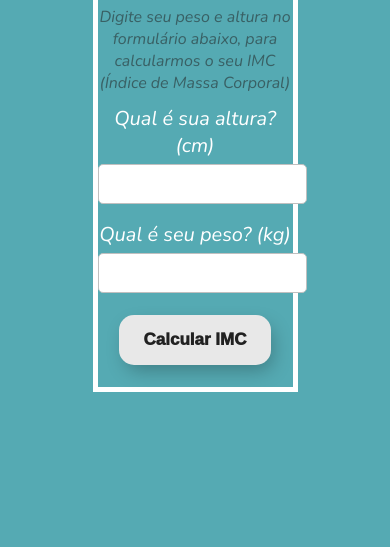
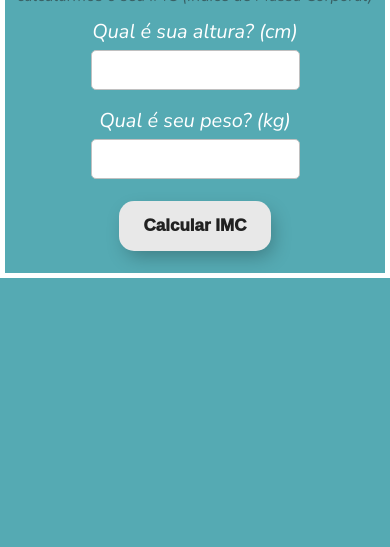
Before and after one commit to victorzambelli/calculadora_imc, a plain HTML site: page index.html in a window 390 px wide. Shown: the part 297-844 px from the top of the page. Drawn offline with nearby package versions, Linux system fonts and the light colour scheme.

Commit message:
Responsive fix

```diff
--- a/style.css
+++ b/style.css
@@ -16,7 +16,7 @@ body {
 
 .card {
     border: 5px solid white;
-    width: 50%;
+    max-width: 500px;
     margin: 0 auto;
     text-align: center;
     position: relative;
```
